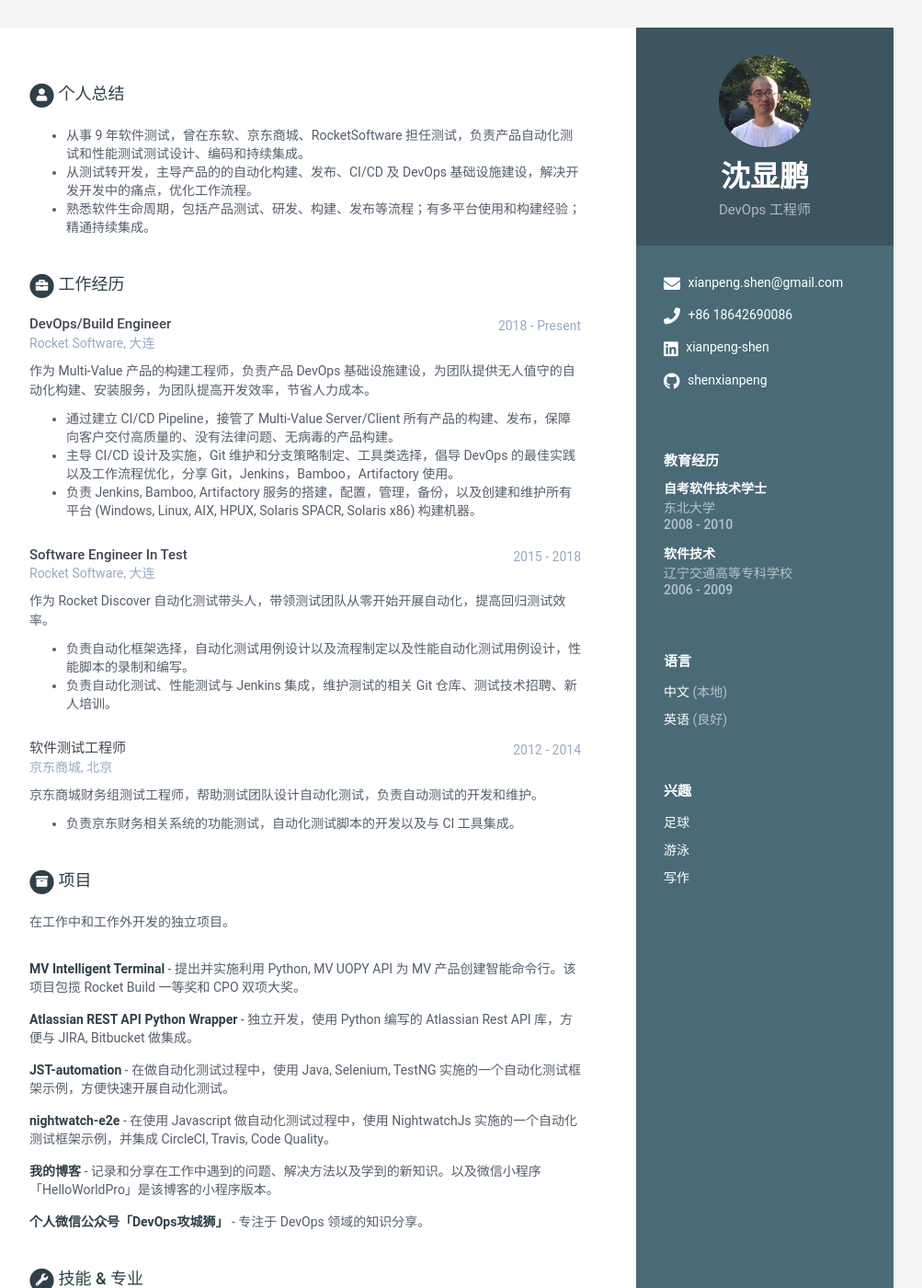
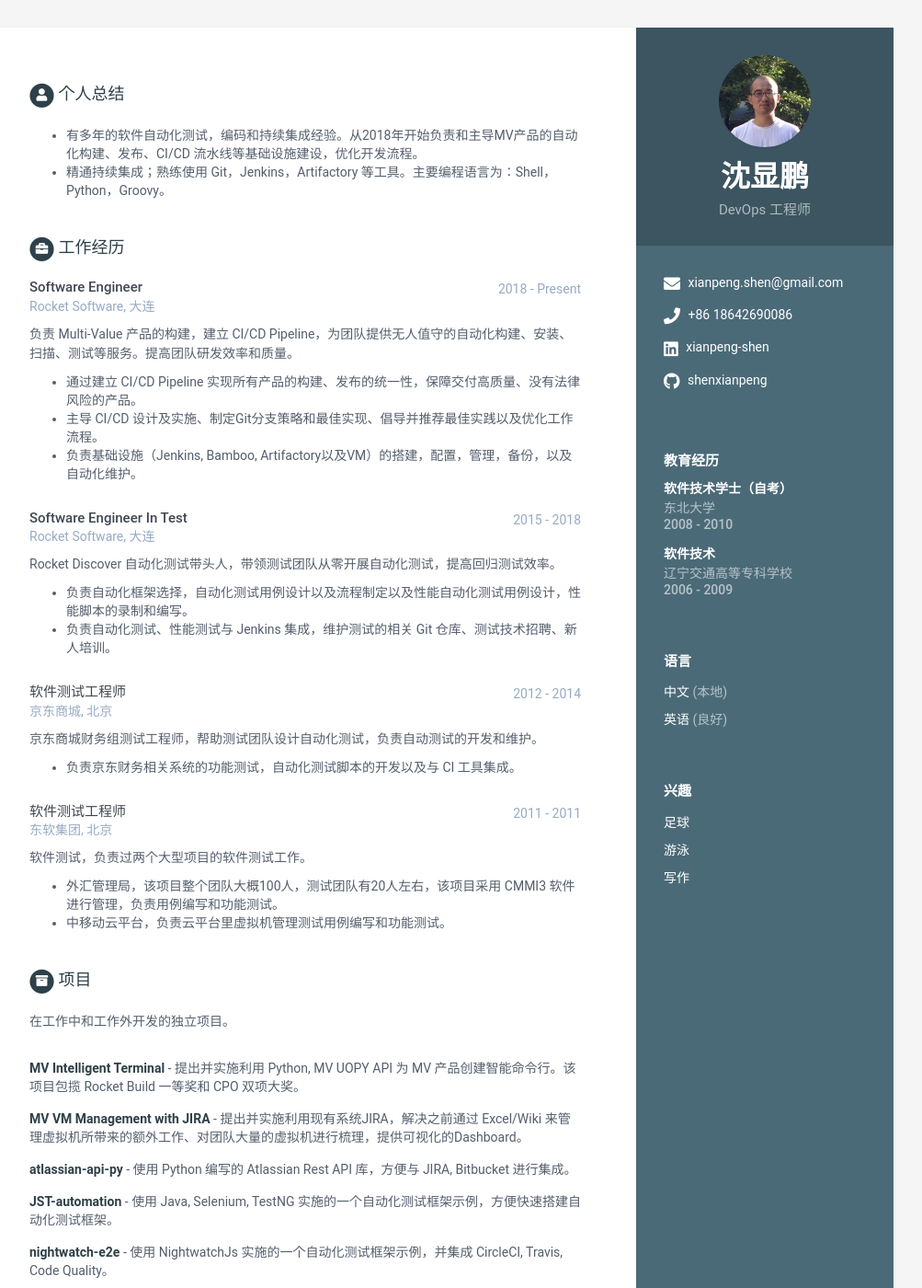
Before and after one commit to shenxianpeng/resume-cn, a Jekyll site: the page built from index.html, in a window 1280 px wide and 1400 px high. Shown: the whole window at 92% size, without its empty margins (168-1171 px from the left). Built offline with Jekyll 4.4.1, drawn with Linux system fonts in a browser that asks for light colours.

Commit message:
update resume

```diff
--- a/_data/data.yml
+++ b/_data/data.yml
@@ -43,12 +43,11 @@ sidebar:
 career-profile:
     title: 个人总结
     summary: |
-      - 从事 9 年软件测试，曾在东软、京东商城、RocketSoftware 担任测试，负责产品自动化测试和性能测试测试设计、编码和持续集成。
-      - 从测试转开发，主导产品的的自动化构建、发布、CI/CD 及 DevOps 基础设施建设，解决开发开发中的痛点，优化工作流程。
-      - 熟悉软件生命周期，包括产品测试、研发、构建、发布等流程；有多平台使用和构建经验；精通持续集成。
+      - 有多年的软件自动化测试，编码和持续集成经验。从2018年开始负责和主导MV产品的自动化构建、发布、CI/CD 流水线等基础设施建设，优化开发流程。
+      - 精通持续集成；熟练使用 Git，Jenkins，Artifactory 等工具。主要编程语言为：Shell，Python，Groovy。
 
 education:
-    - degree: 自考软件技术学士
+    - degree: 软件技术学士（自考）
       university: 东北大学
       time: 2008 - 2010
       details: |
@@ -59,21 +58,21 @@ education:
       details: |
 
 experiences:
-    - role: DevOps/Build Engineer
+    - role: Software Engineer
       time: 2018 - Present
       company: Rocket Software, 大连
       details: |
-        作为 Multi-Value 产品的构建工程师，负责产品 DevOps 基础设施建设，为团队提供无人值守的自动化构建、安装服务，为团队提高开发效率，节省人力成本。
+        负责 Multi-Value 产品的构建，建立 CI/CD Pipeline，为团队提供无人值守的自动化构建、安装、扫描、测试等服务。提高团队研发效率和质量。
 
-          - 通过建立 CI/CD Pipeline，接管了 Multi-Value Server/Client 所有产品的构建、发布，保障向客户交付高质量的、没有法律问题、无病毒的产品构建。
-          - 主导 CI/CD 设计及实施，Git 维护和分支策略制定、工具类选择，倡导 DevOps 的最佳实践以及工作流程优化，分享 Git，Jenkins，Bamboo，Artifactory 使用。
-          - 负责 Jenkins, Bamboo, Artifactory 服务的搭建，配置，管理，备份，以及创建和维护所有平台 (Windows, Linux, AIX, HPUX, Solaris SPACR, Solaris x86) 构建机器。
+          - 通过建立 CI/CD Pipeline 实现所有产品的构建、发布的统一性，保障交付高质量、没有法律风险的产品。
+          - 主导 CI/CD 设计及实施、制定Git分支策略和最佳实现、倡导并推荐最佳实践以及优化工作流程。
+          - 负责基础设施（Jenkins, Bamboo, Artifactory以及VM）的搭建，配置，管理，备份，以及自动化维护。
 
     - role: Software Engineer In Test
       time: 2015 - 2018
       company: Rocket Software, 大连
       details: |
-        作为 Rocket Discover 自动化测试带头人，带领测试团队从零开始开展自动化，提高回归测试效率。
+        Rocket Discover 自动化测试带头人，带领测试团队从零开展自动化测试，提高回归测试效率。
 
           - 负责自动化框架选择，自动化测试用例设计以及流程制定以及性能自动化测试用例设计，性能脚本的录制和编写。
           - 负责自动化测试、性能测试与 Jenkins 集成，维护测试的相关 Git 仓库、测试技术招聘、新人培训。
@@ -86,6 +85,15 @@ experiences:
 
           - 负责京东财务相关系统的功能测试，自动化测试脚本的开发以及与 CI 工具集成。
 
+    - role: 软件测试工程师
+      time: 2011 - 2011
+      company: 东软集团, 北京
+      details: |
+        软件测试，负责过两个大型项目的软件测试工作。
+
+          - 外汇管理局，该项目整个团队大概100人，测试团队有20人左右，该项目采用 CMMI3 软件进行管理，负责用例编写和功能测试。
+          - 中移动云平台，负责云平台里虚拟机管理测试用例编写和功能测试。
+
 projects:
     title: 项目
     intro: >
@@ -96,17 +104,21 @@ projects:
         link: "#"
         tagline: "提出并实施利用 Python, MV UOPY API 为 MV 产品创建智能命令行。该项目包揽 Rocket Build 一等奖和 CPO 双项大奖。"
 
-      - title: Atlassian REST API Python Wrapper
+      - title: MV VM Management with JIRA
+        link: "#"
+        tagline: "提出并实施利用现有系统JIRA，解决之前通过 Excel/Wiki 来管理虚拟机所带来的额外工作、对团队大量的虚拟机进行梳理，提供可视化的Dashboard。"
+
+      - title: atlassian-api-py
         link: "https://pypi.org/project/atlassian-api-py/"
-        tagline: "独立开发，使用 Python 编写的 Atlassian Rest API 库，方便与 JIRA, Bitbucket 做集成。"
+        tagline: "使用 Python 编写的 Atlassian Rest API 库，方便与 JIRA, Bitbucket 进行集成。"
 
       - title: JST-automation
         link: "https://github.com/shenxianpeng/JST-automation"
-        tagline: "在做自动化测试过程中，使用 Java, Selenium, TestNG 实施的一个自动化测试框架示例，方便快速开展自动化测试。"
+        tagline: "使用 Java, Selenium, TestNG 实施的一个自动化测试框架示例，方便快速搭建自动化测试框架。"
 
       - title: nightwatch-e2e
         link: "https://github.com/nightwatchjs-cn/nightwatch-e2e"
-        tagline: "在使用 Javascript 做自动化测试过程中，使用 NightwatchJs 实施的一个自动化测试框架示例，并集成 CircleCI, Travis, Code Quality。"
+        tagline: "使用 NightwatchJs 实施的一个自动化测试框架示例，并集成 CircleCI, Travis, Code Quality。"
 
       - title: 我的博客
         link: "https://shenxianpeng.github.io/"
```
Also changed, not shown: README.md.
